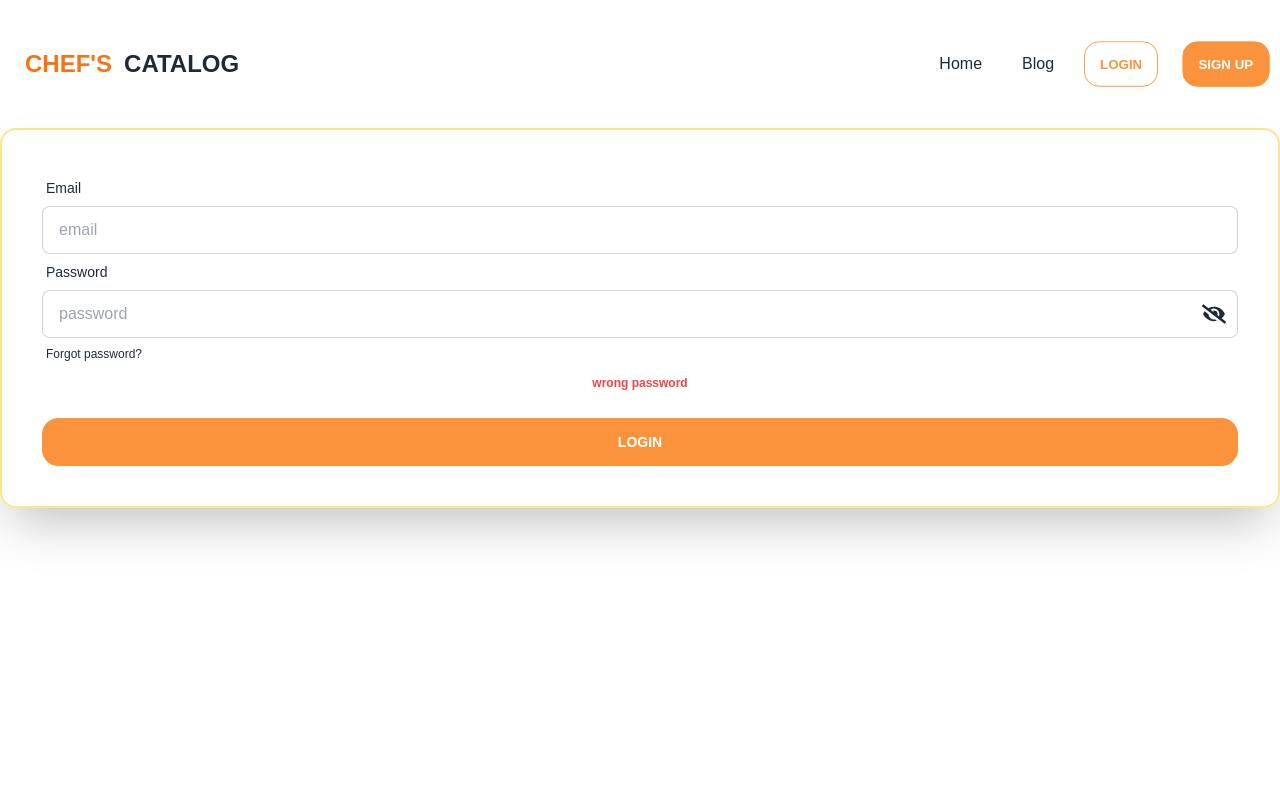
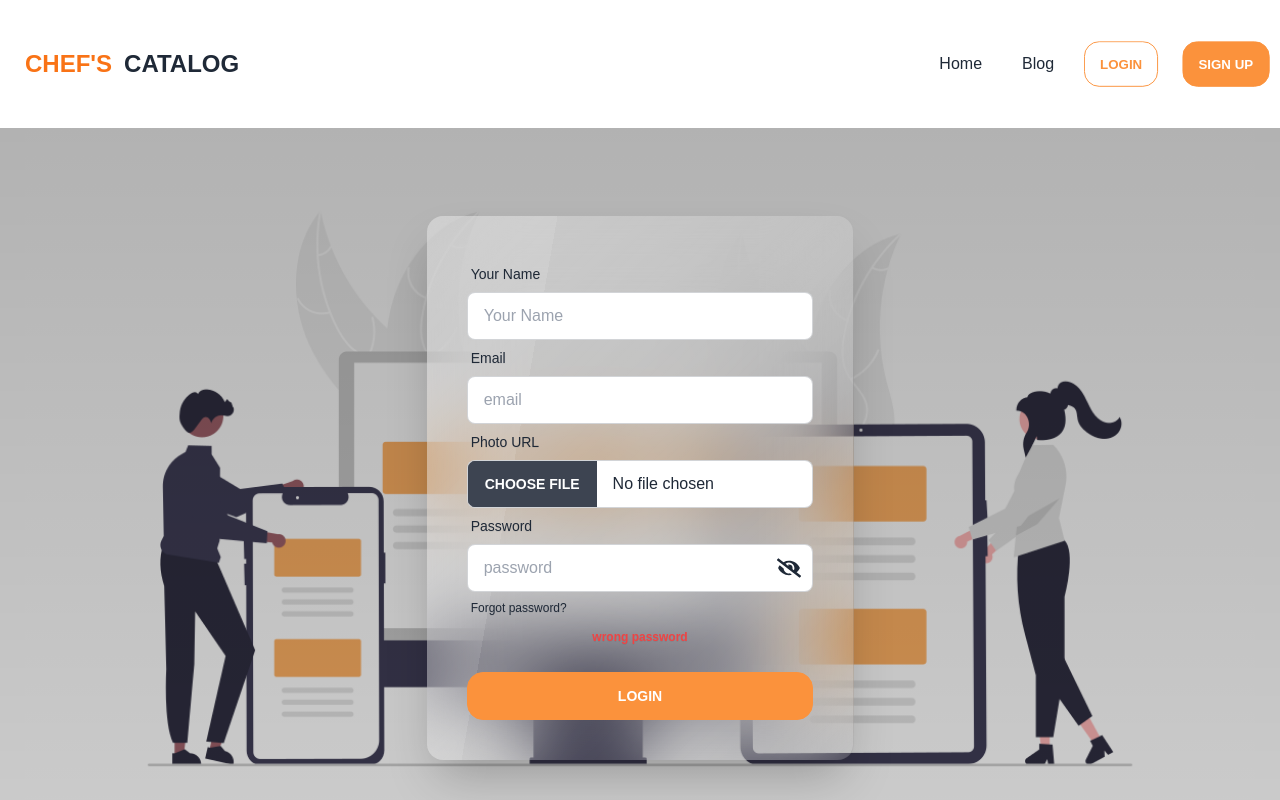
Before and after one commit to Samychowdhury01/chef-catalog, a React (Vite) app: page /register in a window 1280 px wide. Shown: the top 800 px of the page. Built offline with nearby package versions, Linux system fonts and the light colour scheme.

Commit message:
added register page.

```diff
--- a/src/pages/Home/NewsLetter/NewsLetter.jsx
+++ b/src/pages/Home/NewsLetter/NewsLetter.jsx
@@ -3,7 +3,7 @@ import subscribe from "../../../assets/images/subscribe.png";
 
 const NewsLetter = () => {
   return (
-    <div className="bg-orange-100 rounded-2xl mt-24 flex flex-col md:flex-row items-center justify-end drop-shadow-xl">
+    <div className="bg-orange-100 rounded-2xl my-24 flex flex-col md:flex-row items-center justify-end drop-shadow-xl">
       <img className="md:w-1/2" src={subscribe} alt="Newsletter image" />
       <div className="p-8">
         <h1 className="text-3xl font-bold mb-4">Subscribe To Our Newsletter</h1>
--- a/src/pages/Login/Login/Login.jsx
+++ b/src/pages/Login/Login/Login.jsx
@@ -9,7 +9,7 @@ const Login = () => {
     const [errorMessage, setErrorMessage] = useState('wrong password')
     const [showPassword, setShowPassword] = useState(false)
   return (
-<div className="p-5 md:p-0">
+<div className="p-5 md:p-0 ">
 <div className="md:container md:mx-auto flex flex-col-reverse md:flex-row  items-center border-amber-200 border-2 rounded-2xl shadow-2xl p-10">
       {/* form  */}
       <div className="md:w-1/3">
--- a/src/pages/Login/Register/Register.jsx
+++ b/src/pages/Login/Register/Register.jsx
@@ -2,12 +2,35 @@ import React, { useState } from "react";
 import { FaEye, FaEyeSlash } from "react-icons/fa";
 import "react-lazy-load-image-component/src/effects/blur.css";
 import { Link } from "react-router-dom";
+import bg from "../../../assets/images/login-bg.png";
 
 const Register = () => {
-    const [errorMessage, setErrorMessage] = useState('wrong password')
-    const [showPassword, setShowPassword] = useState(false)
+  const [errorMessage, setErrorMessage] = useState("wrong password");
+  const [showPassword, setShowPassword] = useState(false);
+
+  const bgStyle = {
+    position: "relative", // add position relative to the container
+    backgroundImage: `linear-gradient(to bottom, rgba(0, 0, 0, 0.3), rgba(0, 0, 0, 0.2)), url(${bg})`, // add linear-gradient to create a black and transparent gradient
+    backgroundSize: "contain",
+    backgroundRepeat: "no-repeat",
+    backgroundPosition: "center",
+    height: "90vh",
+  };
+
   return (
-      <div className="container mx-auto border-amber-200 border-2 rounded-2xl shadow-2xl p-10">
+    <div style={bgStyle} className="flex justify-center items-center p-8 md:p-0">
+      <div className="md:container md:mx-auto rounded-2xl shadow-2xl p-10 glass lg:w-1/3">
+        <div className="form-control">
+          <label className="label">
+            <span className="label-text">Your Name</span>
+          </label>
+          <input
+            type="text"
+            name="text"
+            placeholder="Your Name"
+            className="input input-bordered"
+          />
+        </div>
         <div className="form-control">
           <label className="label">
             <span className="label-text">Email</span>
@@ -20,6 +43,15 @@ const Register = () => {
             required
           />
         </div>
+        <div className="form-control">
+          <label className="label">
+            <span className="label-text">Photo URL</span>
+          </label>
+          <input
+          type="file"
+          name="photo"
+          className="file-input file-input-bordered  w-full" />
+        </div>
         <div className="form-control relative">
           <label className="label">
             <span className="label-text">Password</span>
@@ -31,10 +63,15 @@ const Register = () => {
             className="input input-bordered"
             required
           />
-        <div onClick={()=> setShowPassword(!showPassword)} className="absolute top-12 right-3 cursor-pointer">
-          {
-              showPassword ? <FaEye className="w-6 h-6"/> : <FaEyeSlash className="w-6 h-6"/>
-          }
+          <div
+            onClick={() => setShowPassword(!showPassword)}
+            className="absolute top-12 right-3 cursor-pointer"
+          >
+            {showPassword ? (
+              <FaEye className="w-6 h-6" />
+            ) : (
+              <FaEyeSlash className="w-6 h-6" />
+            )}
           </div>
           <label className="label">
             <Link to="" className="label-text-alt link link-hover">
@@ -51,6 +88,7 @@ const Register = () => {
           <button className="btn-solid">Login</button>
         </div>
       </div>
+    </div>
   );
 };
 
--- a/src/pages/Shared/Footer/Footer.jsx
+++ b/src/pages/Shared/Footer/Footer.jsx
@@ -3,7 +3,7 @@ import React from "react";
 const Footer = () => {
   return (
     <>
-      <footer className="footer md:container md:mx-auto mt-24 p-10 bg-orange-100 text-base-content">
+      <footer className="footer p-10 bg-orange-100 text-base-content">
         <div>
           <p className="text-2xl font-extrabold">
             <span className="text-orange-500 mr-2">Chef's</span>
```
Lines whose indentation alone changed are shown as unchanged.
